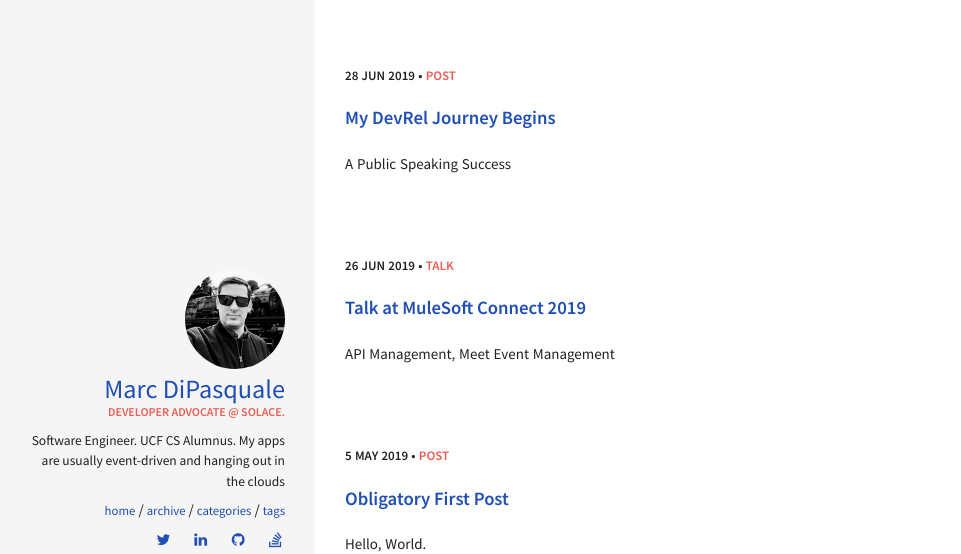
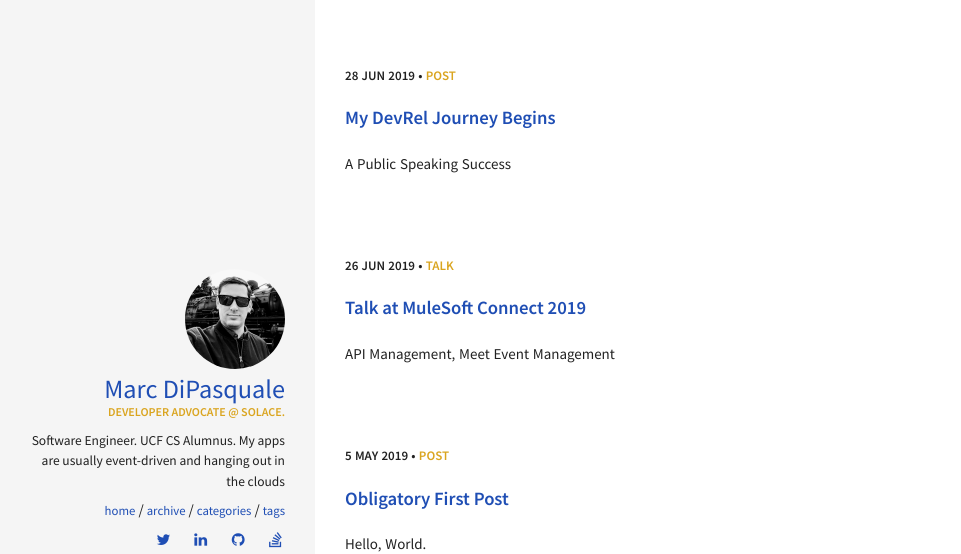
Before and after one commit to Mrc0113/mrc0113.github.io, a Jekyll site: the page built from index.html, in a window 1280 px wide. Shown: the top 554 px of the page, without its empty margins (5-966 px from the left). Built offline with Jekyll 4.4.1, drawn with Linux system fonts in a browser that asks for light colours.

Commit message:
change red to gold

```diff
--- a/_sass/components/_variables.scss
+++ b/_sass/components/_variables.scss
@@ -59,7 +59,7 @@ $primary:          #1f4eb4; // name, link on sidenav & post titles in layout
 $secondary:        #06a25cc7;
 $success:          #65e892;
 $danger:           #f83e4b;
-$warning:          #eb5e55; // job position & category
+$warning:          #DAA520; //#eb5e55; // job position & category
 $info:             #09ABF6;
 
 // Tables
```
